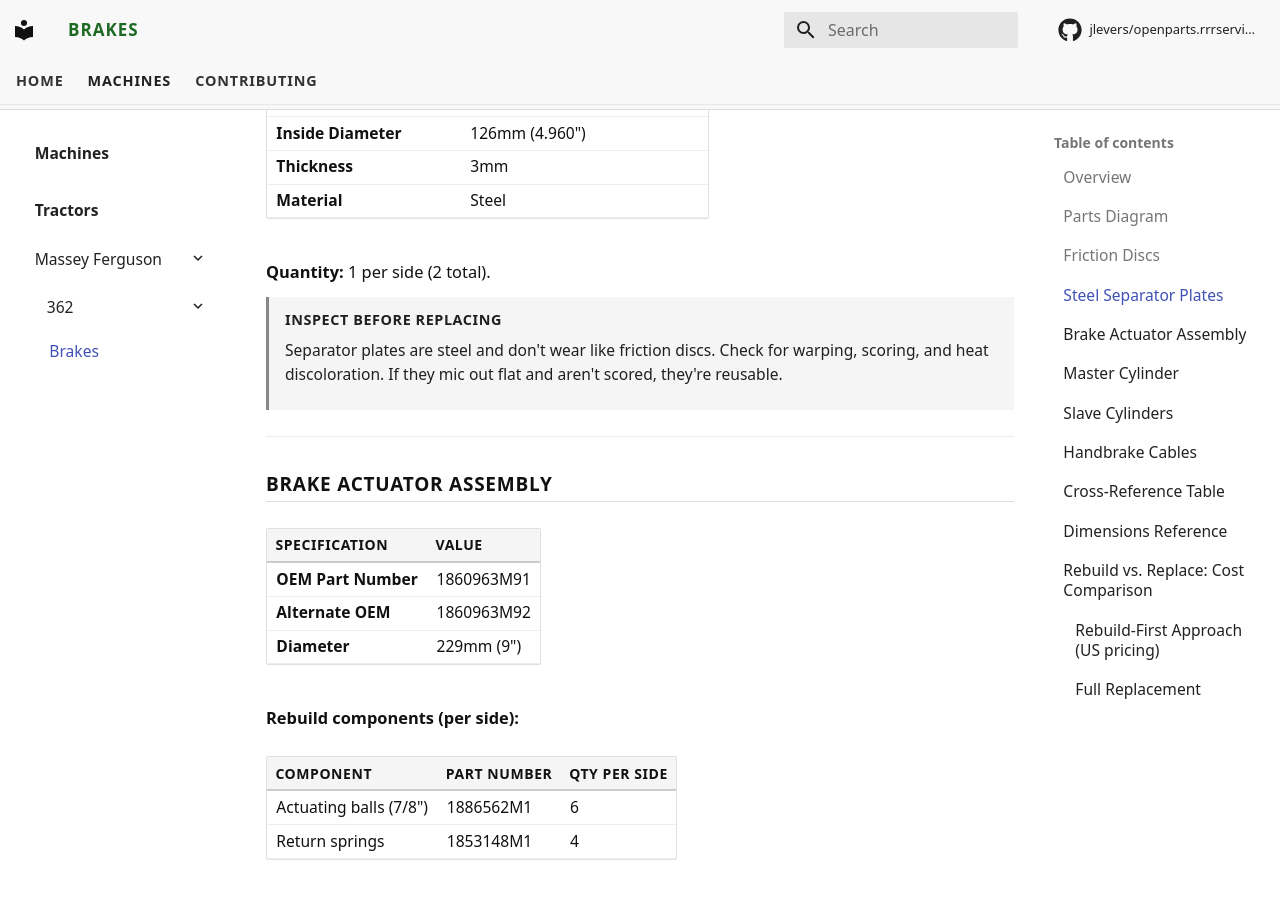
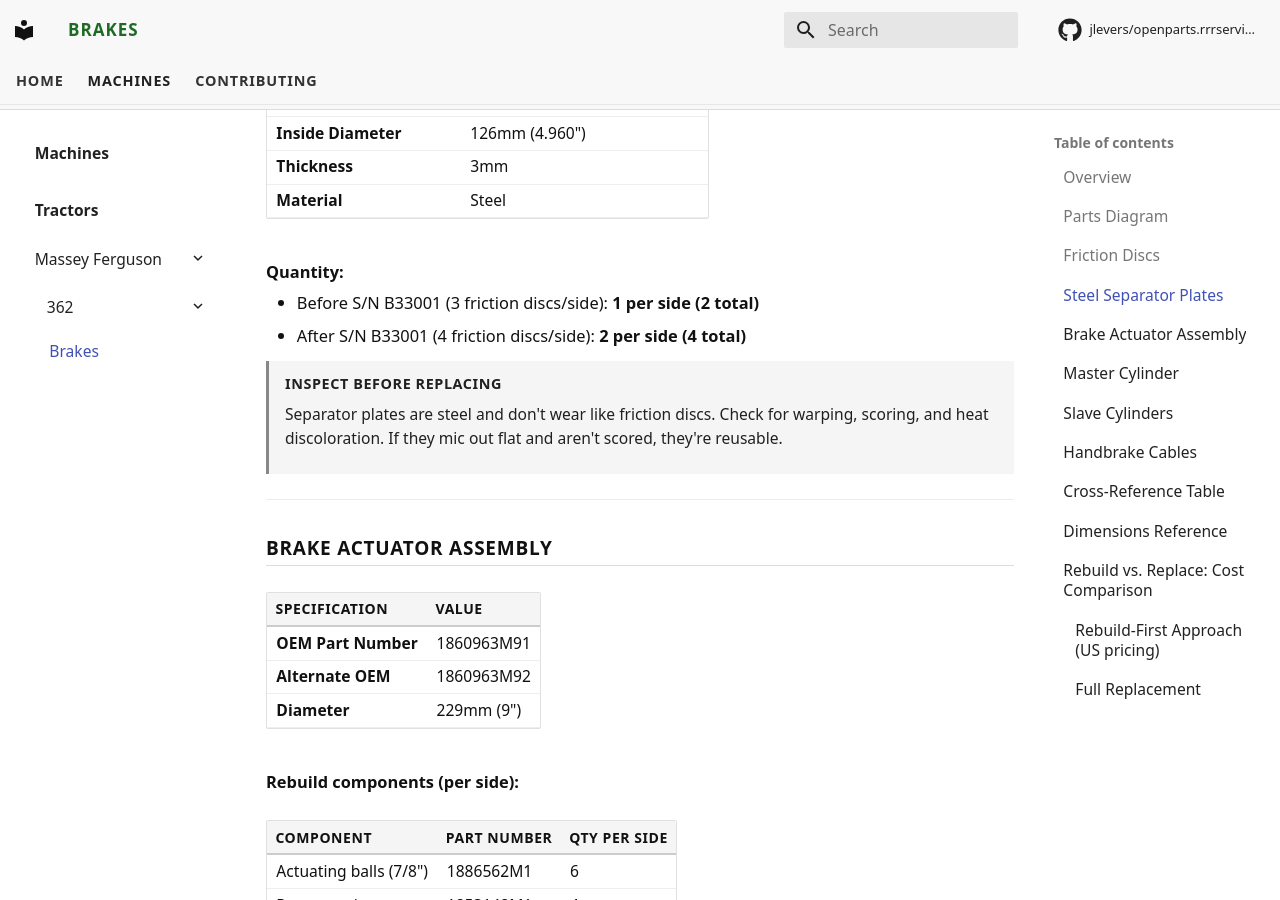
Before and after one commit to jlevers/openparts.rrrservice.co, an MkDocs documentation site: the page built from docs/machines/tractors/massey-ferguson/362/brakes.md, in a window 1280 px wide and 900 px high, scrolled down 2069 px. Built offline with MkDocs 1.6.1 and Material for MkDocs 9.7.7, drawn with Linux system fonts in a browser that asks for light colours; comment, search, counter and statistics services are not loaded.

Commit message:
Fix separator plate qty: 1/side pre-B33001, 2/side post-B33001

```diff
--- a/docs/machines/tractors/massey-ferguson/362/brakes.md
+++ b/docs/machines/tractors/massey-ferguson/362/brakes.md
@@ -74,7 +74,10 @@ Cross-reference the part numbers in the diagram with the data below.
 | **Thickness** | 3mm |
 | **Material** | Steel |
 
-**Quantity:** 1 per side (2 total).
+**Quantity:**
+
+- Before S/N B33001 (3 friction discs/side): **1 per side (2 total)**
+- After S/N B33001 (4 friction discs/side): **2 per side (4 total)**
 
 !!! note "Inspect before replacing"
     Separator plates are steel and don't wear like friction discs. Check for warping, scoring, and heat discoloration. If they mic out flat and aren't scored, they're reusable.
```
